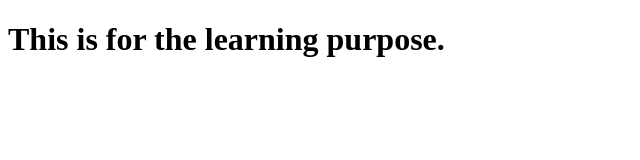
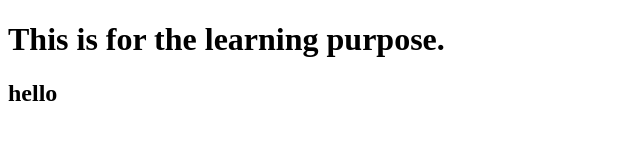
Before and after one commit to shankkarpal46/git_learning, a plain HTML site: page index.html in a window 1280 px wide. Shown: the full height of the page, 0-640 px from the left. Drawn offline with Linux system fonts and the light colour scheme.

Commit message:
first commit

```diff
--- a/index.html
+++ b/index.html
@@ -8,7 +8,7 @@
 <body>
     <h1>This is for the learning purpose.</h1>
 
-    <h2></h2>
+    <h2>hello</h2>
 
     <p></p>
 </body>
```
Also changed, not shown: home.html (+11 -0 lines).
